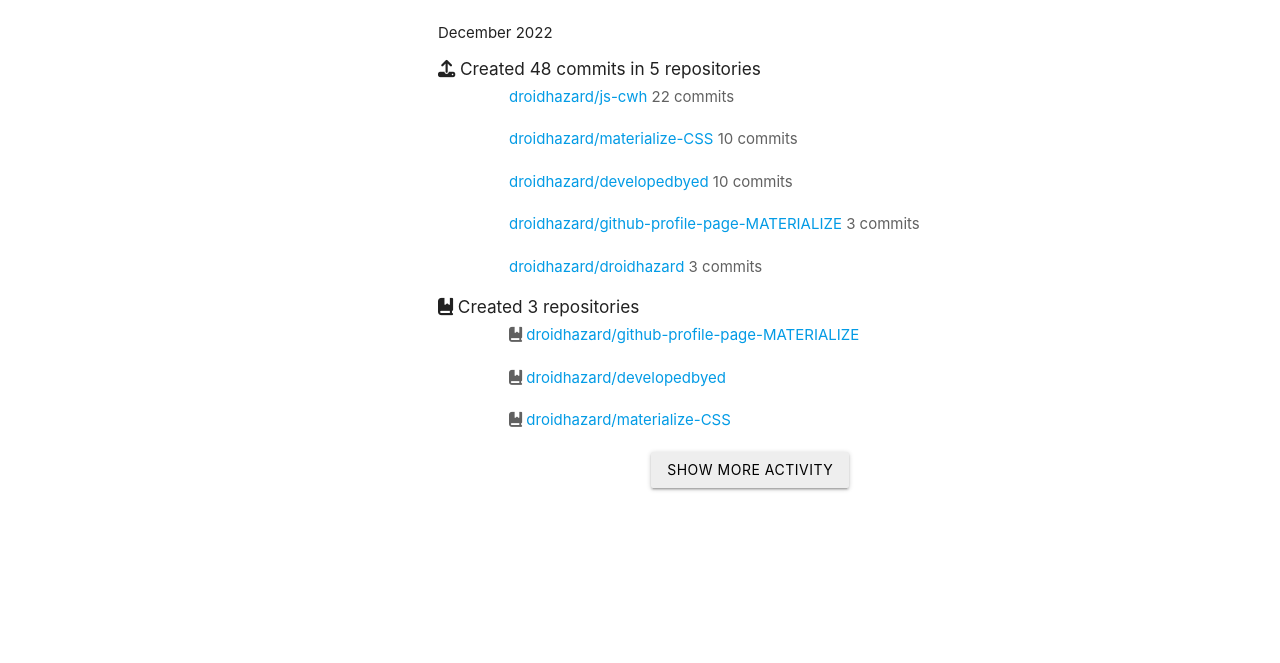
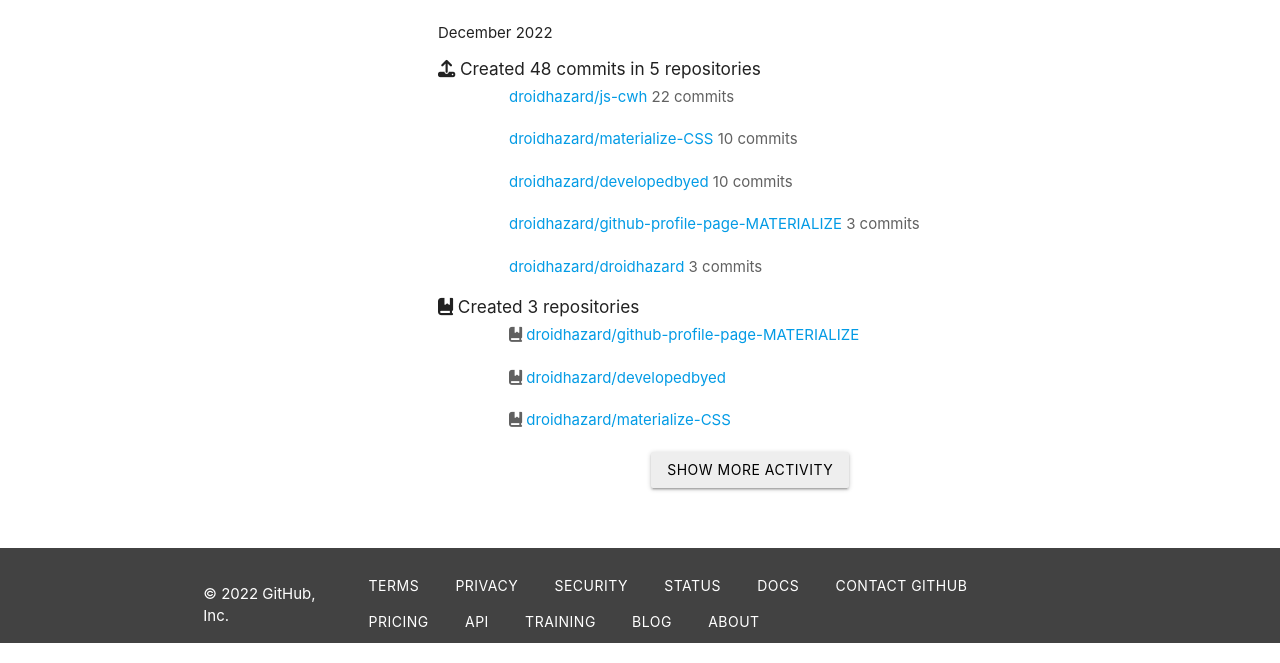
Before and after one commit to droidhazard/github-profile-page-MATERIALIZE, a plain HTML site: page index.html in a window 1280 px wide. Shown: the part 978-1641 px from the top of the page. Before the commit the page ends 1526 px from the top, so only its background shows below. Drawn offline with Linux system fonts and the light colour scheme.

Commit message:
add footer

```diff
--- a/index.html
+++ b/index.html
@@ -268,10 +268,37 @@
           </div>
         </div> <!-- ./contribution-activity -->
       </div> <!-- ./right-column -->
+
     </div> <!-- ./main-row -->
 
 
   </main> <!-- ./main container-->
+
+
+
+  <!-- FOOTER -->
+  <footer class="page-footer grey darken-3">
+    <div class="container">
+      <div class="row">
+        <div class="col l2">
+          <p>© 2022 GitHub, Inc.</p>
+        </div>
+        <div class="col s10">
+          <a href="" class="btn small transparent z-depth-0">Terms</a>
+          <a href="" class="btn small transparent z-depth-0">Privacy</a>
+          <a href="" class="btn small transparent z-depth-0">Security</a>
+          <a href="" class="btn small transparent z-depth-0">Status</a>
+          <a href="" class="btn small transparent z-depth-0">Docs</a>
+          <a href="" class="btn small transparent z-depth-0">Contact Github</a>
+          <a href="" class="btn small transparent z-depth-0">Pricing</a>
+          <a href="" class="btn small transparent z-depth-0">API</a>
+          <a href="" class="btn small transparent z-depth-0">Training</a>
+          <a href="" class="btn small transparent z-depth-0">Blog</a>
+          <a href="" class="btn small transparent z-depth-0">About</a>
+        </div>
+      </div>
+    </div>
+  </footer>
 
 
 
```
